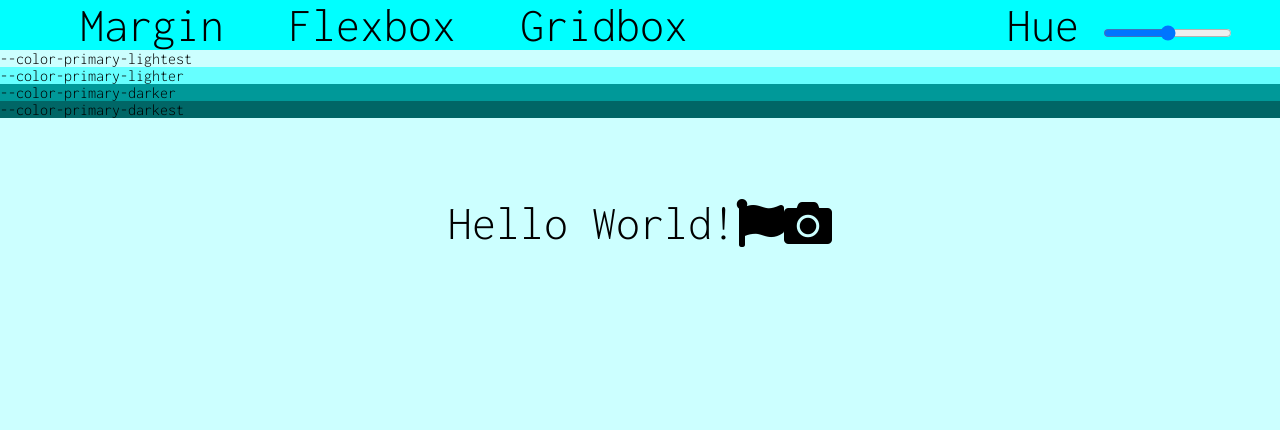
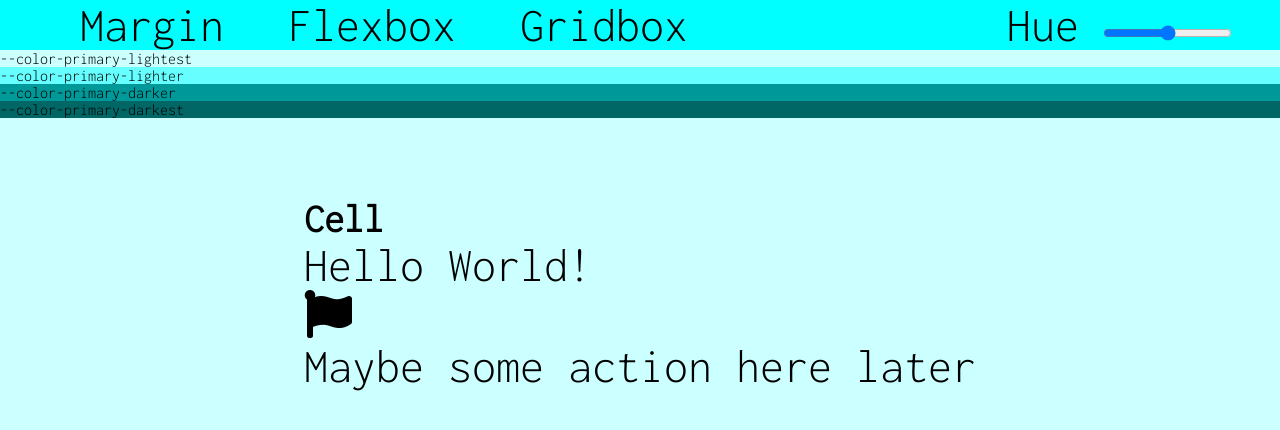
Before and after one commit to Szelbi/FlexGridBox, a plain HTML site: page index.html in a window 1280 px wide. Drawn offline with nearby package versions, Linux system fonts and the light colour scheme; files that its build step writes are made by us from their sources.

Commit message:
added cell divs

```diff
--- a/index.html
+++ b/index.html
@@ -37,10 +37,25 @@
 
 
     <main>
+        <div class="container">
+            <div class="cell">
+                <div class="cell-header">
+                    <h5>Cell</h5>
+                </div>
+                <div class="cell-content">
+                    <p>Hello World!</p>
+                    <i class="fas fa-flag"></i>
+                </div>
+                <div class="cell-footer">
+                    <p>Maybe some action here later</p>
+                </div>
 
-        <p>Hello World!</p>
-        <i class="fas fa-flag"></i>
-        <span class="fas fa-camera"></span> <!-- using a <span> element to reference the icon -->
+            </div>
+
+
+        </div>
+
+
     </main>
 
 </body>
```
